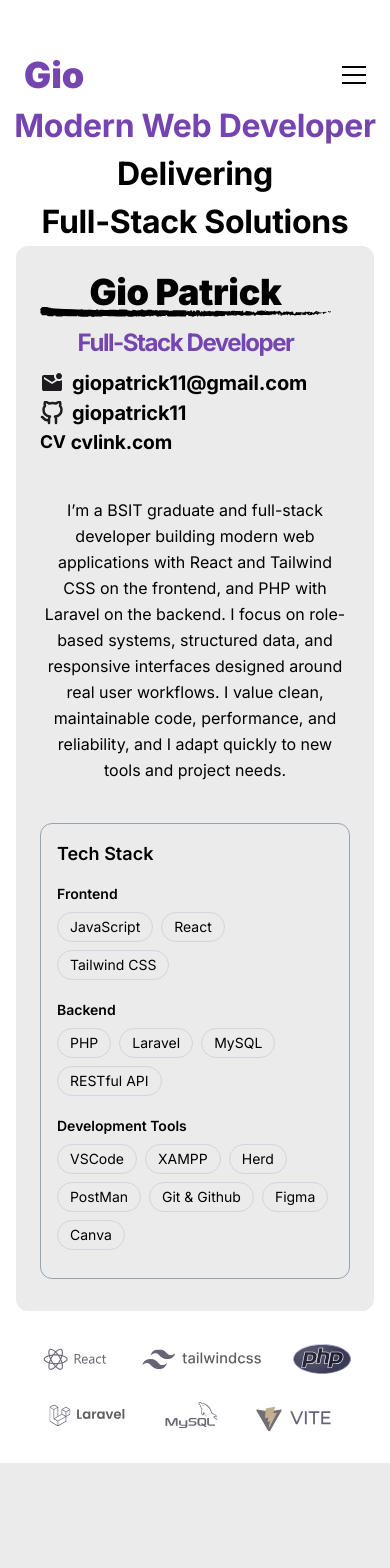
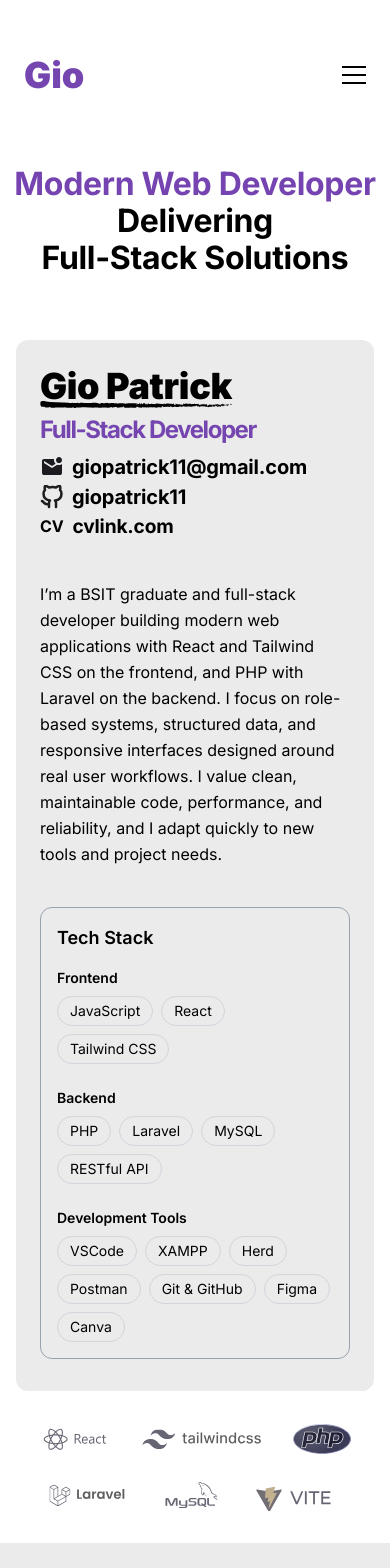
Before and after one commit to giopatrick11/Final-Portfolio, a React (Vite) app: page / in a window 390 px wide. Shown: the top 1568 px of the page. Built offline with nearby package versions, Linux system fonts and the light colour scheme.

Commit message:
Update Layout

```diff
--- a/src/pages/Home.jsx
+++ b/src/pages/Home.jsx
@@ -28,11 +28,11 @@
 
       <h1
         id="Header"
-        className="font-inter font-bold text-[2rem] sm:text-[3.25rem] md:text-[4.25rem] lg:text-[6.25rem] -tracking-[0.02rem]  -lg:tracking-[0.05rem] max-w-[1200px] mx-auto text-center lg:leading-[0.95] py-[-4rem] md:py-[6rem] lg:py-[11.625rem]"
+        className="font-inter font-bold text-[2rem] sm:text-[3.25rem] md:text-[4.25rem] lg:text-[6.25rem] -tracking-[0.02rem]  -lg:tracking-[0.05rem] max-w-[1200px] mx-auto text-center lg:leading-[0.95] py-[4rem] md:py-[6rem] leading-[1.15] lg:py-[11.625rem]"
       >
         <span className="text-[#7544B1]">Modern Web Developer</span>{" "}
-        <span className="block md:inline">Delivering</span>
-        Full-Stack Solutions
+        <span className="block md:inline">Delivering</span>{" "}
+        <span>Full-Stack Solutions</span>
       </h1>
 
       <section
@@ -40,16 +40,16 @@
         className="bg-[#EBEBEB] mx-4 px-6 py-8 rounded-xl lg:mx-[2.5rem] lg:px-[7.063rem] lg:py-[4.625rem]"
       >
         <div className="mx-auto flex max-w-6xl items-start flex-col lg:flex-row lg:items-start lg:gap-30 lg:justify-center gap-10 ">
-          <div className="flex max-w-md flex-col gap-4 text-center lg:text-left">
-            <h1 className="font-black font-inter text-[2.25rem] md:text-[3rem] lg:text-[3.75rem] leading-[0.8] tracking-[-0.01em]">
+          <div className="flex max-w-md flex-col gap-4 text-center text-left lg:text-left">
+            <h1 className="sm:text-left font-black font-inter text-[2.25rem] md:text-[3rem] lg:text-[3.75rem] leading-[0.8] tracking-[-0.01em]">
               Gio Patrick
             </h1>
             <img
               src={arrow}
               alt="underline"
-              className="w-[14] mx-auto lg:mx-0 -mt-4"
+              className="lg:w-[20rem] w-[12rem] lg:mx-auto lg:mx-0 -mt-4"
             />
-            <h3 className="font-dm font-bold text-[1.5rem] md:text-[2rem] lg:text-[2.5rem] tracking-[-0.06em] leading-[0.8] text-[#7545B0]">
+            <h3 className="font-dm font-bold text-[1.5rem] md:text-[2rem] lg:text-[2.5rem] tracking-[-0.06em] leading-[0.5] text-[#7545B0]">
               Full-Stack Developer
             </h3>
 
@@ -76,7 +76,7 @@
               <div className="flex gap-1.25 font-bold items-center">
                 <a
                   href="https://www.dropbox.com/scl/fi/qdv090ftwiaq3wj2jt8hp/GioCimeni_CV.pdf?rlkey=a0w3ehad41odrmtanp1thctfy&st=ri9dqp0v&dl=0"
-                  className="text-[1.1rem]"
+                  className="text-[1rem]"
                   target="_blank"
                   rel="noopener noreferrer"
                 >
@@ -84,7 +84,7 @@
                 </a>
                 <a
                   href="https://www.dropbox.com/scl/fi/qdv090ftwiaq3wj2jt8hp/GioCimeni_CV.pdf?rlkey=a0w3ehad41odrmtanp1thctfy&st=ri9dqp0v&dl=0"
-                  className="text-[1.2rem] hover:underline"
+                  className="text-[1.2rem] hover:underline pl-1"
                   target="_blank"
                   rel="noopener noreferrer"
                 >
@@ -93,7 +93,7 @@
               </div>
             </div>
           </div>
-          <p className="max-w-xl text-[1rem] md:text-[1.125rem] leading-relaxed lg:text-left text-center self-center">
+          <p className="max-w-xl text-[1rem] md:text-[1.125rem] leading-relaxed lg:text-left text-left text-center self-center">
             I’m a BSIT graduate and full-stack developer building modern web
             applications with React and Tailwind CSS on the frontend, and PHP
             with Laravel on the backend. I focus on role-based systems,
@@ -102,14 +102,18 @@
             reliability, and I adapt quickly to new tools and project needs.
           </p>
         </div>
-        <div className="mx-auto lg:mx-30 max-w-2xl rounded-xl border border-gray-400 p-4 mt-10">
+        <div className="mx-auto max-w-5xl rounded-xl border border-gray-400 p-4 mt-10">
           <div className="space-y-6">
             <div>
               <h2 className="mb-4 text-lg font-semibold">Tech Stack</h2>
+
               <div className="space-y-6">
+                {/* Frontend + Backend */}
+                <div className="grid grid-cols-1 gap-6 sm:grid-cols-2">
+                  {/* Frontend */}
                   <div className="space-y-2">
                     <h3 className="text-sm font-semibold">Frontend</h3>
-                  <div className="flex flex-wrap gap-2 pb-3">
+                    <div className="flex flex-wrap gap-2">
                       {["JavaScript", "React", "Tailwind CSS"].map((item) => (
                         <span
                           key={item}
@@ -119,25 +123,36 @@
                         </span>
                       ))}
                     </div>
+                  </div>
+
+                  {/* Backend */}
+                  <div className="space-y-2">
                     <h3 className="text-sm font-semibold">Backend</h3>
-                  <div className="flex flex-wrap gap-2 pb-3 ">
-                    {["PHP", "Laravel", "MySQL", "RESTful API"].map((item) => (
+                    <div className="flex flex-wrap gap-2">
+                      {["PHP", "Laravel", "MySQL", "RESTful API"].map(
+                        (item) => (
                           <span
                             key={item}
                             className="rounded-full border border-gray-300 px-3 py-1 text-sm"
                           >
                             {item}
                           </span>
-                    ))}
+                        )
+                      )}
                     </div>
+                  </div>
+                </div>
+
+                {/* Development Tools (full width) */}
+                <div className="space-y-2">
                   <h3 className="text-sm font-semibold">Development Tools</h3>
-                  <div className="flex flex-wrap gap-2 pb-3">
+                  <div className="flex flex-wrap gap-2">
                     {[
                       "VSCode",
                       "XAMPP",
                       "Herd",
-                      "PostMan",
-                      "Git & Github",
+                      "Postman",
+                      "Git & GitHub",
                       "Figma",
                       "Canva",
                     ].map((item) => (
@@ -171,7 +186,7 @@
 
       <section id="Projects" className="bg-[#EBEBEB] py-[6.25rem]">
         <div className="px-[2.375rem]">
-          <div className="mx-auto flex max-w-6xl flex-col items-center justify-center gap-4">
+          <div className="lg:mx-auto flex max-w-6xl flex-col lg:items-center items-left lg:justify-center gap-4">
             <h1 className="font-black font-inter text-[3.75rem] tracking-[-0.01em]">
               Projects
             </h1>
@@ -404,6 +419,11 @@
       lg:px-[6.625rem]
       lg:py-[4.125rem]"
         >
+          <a href="#Header">
+            <h1 className="text-[#F2F2F2] text-[1.75rem] md:text-[2rem] lg:text-[2.5rem] font-medium">
+              Gio
+            </h1>
+          </a>
           <div className="flex items-center gap-6">
             <a
               href="https://www.linkedin.com/in/giocimeni/ "
@@ -450,12 +470,6 @@
               />
             </a>
           </div>
-
-          <a href="#Header">
-            <h1 className="text-[#F2F2F2] text-[1.75rem] md:text-[2rem] lg:text-[2.5rem] font-medium">
-              Gio
-            </h1>
-          </a>
         </div>
       </footer>
     </main>
```
Lines whose indentation alone changed are shown as unchanged.
